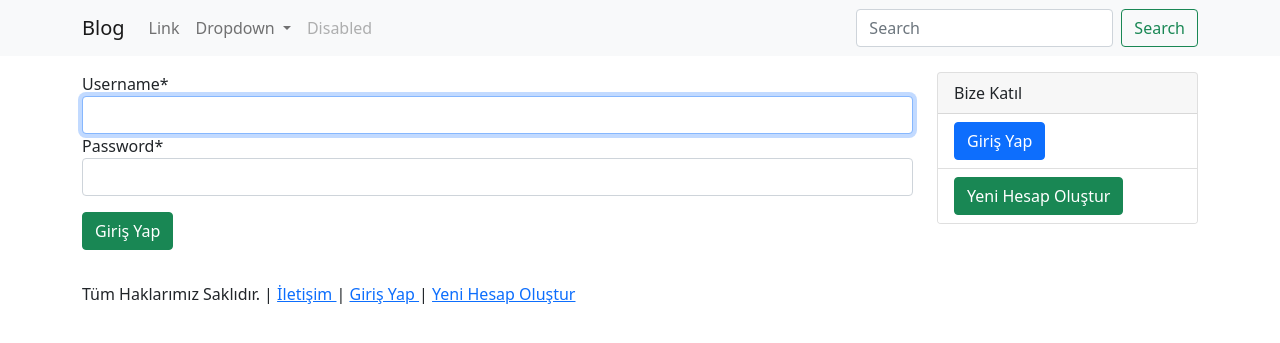
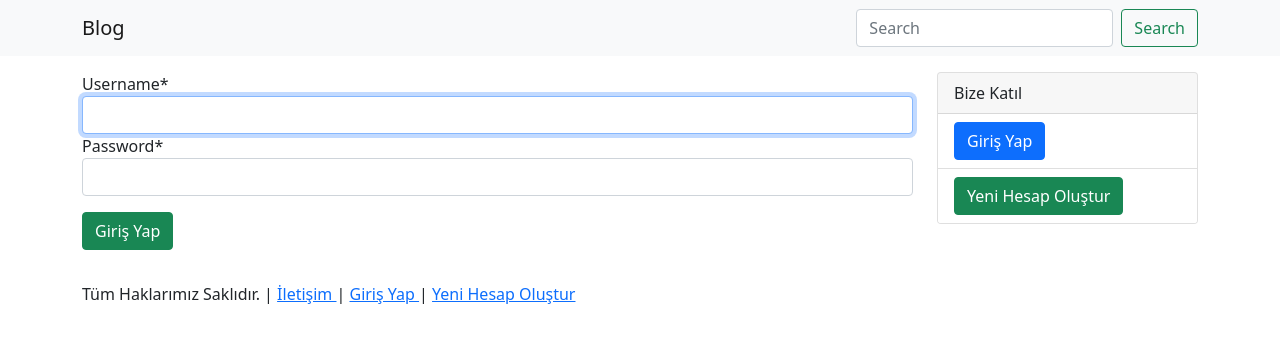
Before and after one commit to SuleymanKaya/django_projects, a Django app: page /account/giris in a window 1280 px wide. Shown: the top 343 px of the page. Run offline with Django 3.2, Linux system fonts and the light colour scheme; data that the repository does not hold is empty; some libraries are stand-ins or nearby versions.

Commit message:
Navigasyon Bar güncellendi

```diff
--- a/config/urls.py
+++ b/config/urls.py
@@ -21,7 +21,7 @@ from django.conf.urls.static import static
 from django.conf import settings
 
 urlpatterns = [
-    path('skadmin/', admin.site.urls),
+    path('skdmin/', admin.site.urls),
     path('blog/', include('blog.urls')),
     path('account/', include('account.urls')),
 ] + static(settings.MEDIA_URL, document_root = settings.MEDIA_ROOT)
--- a/templates/components/navbar.html
+++ b/templates/components/navbar.html
@@ -16,23 +16,6 @@
             </li>
           {% endfor %}
 
-          <li class="nav-item">
-            <a class="nav-link" href="#">Link</a>
-          </li>
-          <li class="nav-item dropdown">
-            <a class="nav-link dropdown-toggle" href="#" id="navbarDropdown" role="button" data-bs-toggle="dropdown" aria-expanded="false">
-              Dropdown
-            </a>
-            <ul class="dropdown-menu" aria-labelledby="navbarDropdown">
-              <li><a class="dropdown-item" href="#">Action</a></li>
-              <li><a class="dropdown-item" href="#">Another action</a></li>
-              <li><hr class="dropdown-divider"></li>
-              <li><a class="dropdown-item" href="#">Something else here</a></li>
-            </ul>
-          </li>
-          <li class="nav-item">
-            <a class="nav-link disabled">Disabled</a>
-          </li>
         </ul>
 
         <form action="{% url 'anasayfa' %}" class="d-flex">
```
